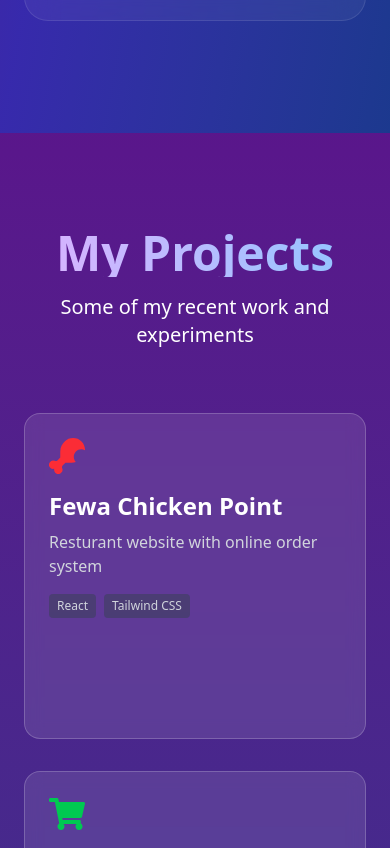
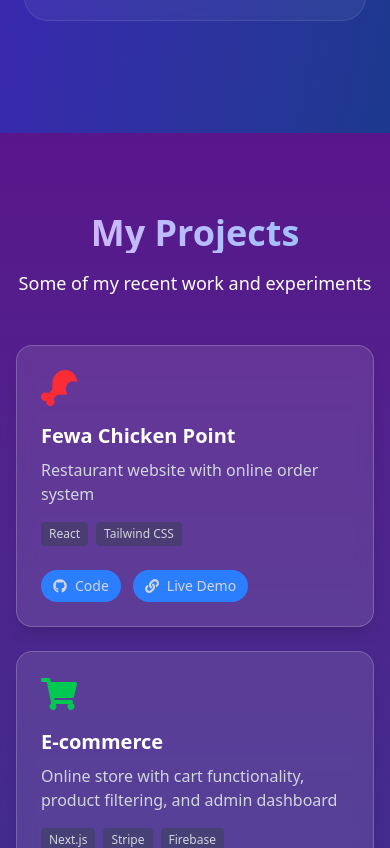
Before and after one commit to Sidharth3025y/MPFWR, a React (Vite) app: page / in a window 390 px wide. Shown: the part 3076-3924 px from the top of the page. Built offline with nearby package versions, Linux system fonts and the light colour scheme.

Commit message:
Updated Projects component with responsive design

```diff
--- a/package.json
+++ b/package.json
@@ -3,7 +3,6 @@
   "version": "0.0.0",
   "private": true,
   "type": "module",
-  "homepage": "https://Sidharth3025y.github.io/MPFWR",
   "scripts": {
     "dev": "vite",
     "build": "vite build",
--- a/src/Pages/Projects.jsx
+++ b/src/Pages/Projects.jsx
@@ -7,48 +7,48 @@ import {
   FaCoffee,
   FaGithub,
   FaLink,
-  FaExternalLinkAlt
 } from 'react-icons/fa';
-import { SiVercel, } from 'react-icons/si';
 
 const Projects = () => {
   const projects = [
     {
       id: 1,
       title: 'Fewa Chicken Point',
-      description: 'Resturant website with online order system',
+      description: 'Restaurant website with online order system',
       icon: <FaDrumstickBite className="text-red-500" />,
       tags: ['React', 'Tailwind CSS'],
-      github: 'https://github.com/Sidharth3025y/FewaChickenPoint ',
-      live: 'https://fewa-chicken-point.vercel.app/'
+      github: 'https://github.com/Sidharth3025y/FewaChickenPoint',
+      live: 'https://fewa-chicken-point.vercel.app/',
     },
     {
       id: 2,
       title: 'E-commerce',
-      description: 'Online store with cart functionality, product filtering, and admin dashboard',
+      description:
+        'Online store with cart functionality, product filtering, and admin dashboard',
       icon: <FaShoppingCart className="text-green-500" />,
       tags: ['Next.js', 'Stripe', 'Firebase'],
       github: '#',
-      live: '#'
+      live: '#',
     },
     {
       id: 3,
       title: 'Travel App',
-      description: 'Interactive travel planning application with map integration and itinerary builder',
+      description:
+        'Interactive travel planning application with map integration and itinerary builder',
       icon: <FaPlane className="text-blue-500" />,
       tags: ['React', 'Mapbox', 'Express'],
       github: '#',
-      live: '#'
+      live: '#',
     },
     {
       id: 4,
-      title: 'Cafe website',
-      description: 'Cafe overview website ',
+      title: 'Cafe Website',
+      description: 'Cafe overview website',
       icon: <FaCoffee className="text-yellow-500" />,
-      tags: ['HTML 5', 'CSS',],
+      tags: ['HTML 5', 'CSS'],
       github: 'https://github.com/Sidharth3025y/Cafe-',
-      live: 'https://cafe-eta-one.vercel.app/'
-    }
+      live: 'https://cafe-eta-one.vercel.app/',
+    },
   ];
 
   const container = {
@@ -56,71 +56,89 @@ const Projects = () => {
     show: {
       opacity: 1,
       transition: {
-        staggerChildren: 0.2
-      }
-    }
+        staggerChildren: 0.2,
+      },
+    },
   };
 
   const item = {
     hidden: { opacity: 0, y: 50 },
-    show: { opacity: 1, y: 0 }
+    show: { opacity: 1, y: 0 },
   };
 
   return (
-
-   <section id='Projects'><div className="bg-gradient-to-b from-purple-900 to-blue-900 pt-24 pb-16 px-6">
-      <div className="container mx-auto">
+    <section id="Projects">
+      <div className="bg-gradient-to-b from-purple-900 to-blue-900 pt-20 pb-16 px-4 sm:px-6 lg:px-12">
+        <div className="max-w-7xl mx-auto">
+          {/* Section Title */}
           <motion.div
             initial={{ opacity: 0, y: -50 }}
             animate={{ opacity: 1, y: 0 }}
             transition={{ duration: 0.8 }}
-          className="text-center mb-16"
+            className="text-center mb-12"
           >
-          <h1 className="text-5xl md:text-6xl font-bold mb-4 text-transparent bg-clip-text bg-gradient-to-r from-purple-300 to-blue-300">
+            <h1 className="text-4xl sm:text-5xl md:text-6xl font-bold mb-4 text-transparent bg-clip-text bg-gradient-to-r from-purple-300 to-blue-300">
               My Projects
             </h1>
-          <p className="text-xl text-white max-w-2xl mx-auto">
+            <p className="text-lg sm:text-xl text-white max-w-2xl mx-auto">
               Some of my recent work and experiments
             </p>
           </motion.div>
 
+          {/* Project Cards */}
           <motion.div
             variants={container}
             initial="hidden"
             whileInView="show"
             viewport={{ once: true }}
-          className="grid grid-cols-1 md:grid-cols-2 gap-8"
+            className="grid grid-cols-1 sm:grid-cols-2 lg:grid-cols-3 gap-6 md:gap-8"
           >
             {projects.map((project) => (
               <motion.div
                 key={project.id}
                 variants={item}
                 whileHover={{ y: -10 }}
-              className="bg-white/10 rounded-2xl overflow-hidden border border-white/20 backdrop-blur-sm"
+                className="bg-white/10 rounded-2xl overflow-hidden border border-white/20 backdrop-blur-sm shadow-lg hover:shadow-2xl transition-shadow"
               >
-              <div className="p-6">
+                <div className="p-6 flex flex-col h-full">
+                  {/* Icon */}
                   <div className="text-4xl mb-4">{project.icon}</div>
-                <h3 className="text-2xl font-bold mb-2 text-white">{project.title}</h3>
-                <p className="text-gray-300 mb-4">{project.description}</p>
+                  {/* Title */}
+                  <h3 className="text-xl sm:text-2xl font-bold mb-2 text-white">
+                    {project.title}
+                  </h3>
+                  {/* Description */}
+                  <p className="text-gray-300 mb-4 flex-grow">
+                    {project.description}
+                  </p>
+                  {/* Tags */}
                   <div className="flex flex-wrap gap-2 mb-6">
                     {project.tags.map((tag, index) => (
-                    <span key={index} className="text-xs bg-gray-700/50 px-2 py-1 rounded text-gray-300">
+                      <span
+                        key={index}
+                        className="text-xs sm:text-sm bg-gray-700/50 px-2 py-1 rounded text-gray-300"
+                      >
                         {tag}
                       </span>
                     ))}
                   </div>
-                <div className="flex gap-4 ml-100 mt-10">
-                  <a target='blank'
+                  {/* Links */}
+                  <div className="flex flex-wrap gap-3 mt-auto">
+                    <a
+                      target="_blank"
+                      rel="noopener noreferrer"
                       href={project.github}
-                    className="flex items-center  bg-blue-500 px-4 py-1 rounded-2xl text-gray-300 hover:text-black hover:bg-blue-700  transition-colors"
+                      className="flex items-center text-sm sm:text-base bg-blue-500 px-3 sm:px-4 py-1.5 rounded-2xl text-gray-300 hover:text-black hover:bg-blue-700 transition-colors"
                     >
-                    <FaGithub className="mr-2"  /> Code
+                      <FaGithub className="mr-2" /> Code
                     </a>
-                  <a target='blank'
+                    <a
+                      target="_blank"
+                      rel="noopener noreferrer"
                       href={project.live}
-                    className="flex items-center  bg-blue-500 px-4 py-1 rounded-2xl text-gray-300 hover:text-black  hover:bg-blue-700  transition-colors"
+                      className="flex items-center text-sm sm:text-base bg-blue-500 px-3 sm:px-4 py-1.5 rounded-2xl text-gray-300 hover:text-black hover:bg-blue-700 transition-colors"
                     >
-                    < FaLink className="mr-2 ml-3  " /> Live Demo
+                      <FaLink className="mr-2" /> Live Demo
                     </a>
                   </div>
                 </div>
```
Lines whose indentation alone changed are shown as unchanged.
